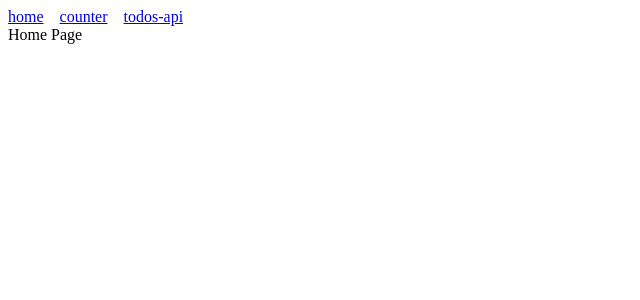
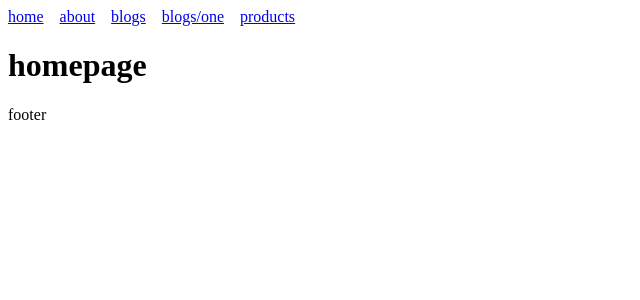
Before and after one commit to sagartmg2/react2080, a React (Vite) app in the folder react-base/: page / in a window 1280 px wide. Shown: the top 300 px of the page, without its empty margins (0-640 px from the left). Built offline with nearby package versions, Linux system fonts and the light colour scheme.

Commit message:
react-router-dom setup

```diff
--- a/react-base/src/ApiProductsListAutoLoad.jsx
+++ b/react-base/src/ApiProductsListAutoLoad.jsx
@@ -7,6 +7,9 @@ export default function ApiProductsListAutoLoad() {
   const [products, setProducts] = useState([]);
   const [isLoading, setisLoading] = useState(false);
   const [searchTerm, setSearchTerm] = useState("")
+  const [tempSearch,setTempSearchTerm] = useState("")
+
+
 
   const fetchProducts = () => {
     setisLoading(true);
@@ -18,6 +21,7 @@ export default function ApiProductsListAutoLoad() {
     });
   };
 
+
   useEffect(() =>{
     fetchProducts()
   },[searchTerm])  // dependency array
@@ -25,11 +29,11 @@ export default function ApiProductsListAutoLoad() {
   return (
     <div>
       {/* <button onClick={fetchProducts}>fetch Products</button> */}
-      {isLoading && (
+      {/* {isLoading && (
         <>
           <p>loading....</p>
         </>
-      )}
+      )} */}
 
         <input value={searchTerm} onChange={(e) =>{
         setSearchTerm(e.target.value)
@@ -41,6 +45,11 @@ export default function ApiProductsListAutoLoad() {
           return <li key={el.id} >{el.title}</li>;
         })}
       </ul>
+      {
+        products.length  === 0
+        &&
+        <p>empty products...</p>
+      }
     </div>
   );
 }
--- a/react-base/src/App.jsx
+++ b/react-base/src/App.jsx
@@ -1,4 +1,4 @@
-import { createBrowserRouter, Link, RouterProvider } from "react-router-dom";
+import { RouterProvider, createBrowserRouter, Link } from "react-router-dom";
 
 import Todos from "./Todos";
 import Users from "./Users";
@@ -13,6 +13,9 @@ import ApiProductsListAutoLoad from "./ApiProductsListAutoLoad";
 
 import TodosApi from "./TodosApi";
 import Header from "./Header";
+import Home from "./pages/Home";
+import Contact from "./pages/Contact";
+import RootElement from "./components/RootElement";
 
 let title = "state in react.js";
 let description = "Lorem ipsum dolor sit amet consectetur adipisicin";
@@ -20,35 +23,46 @@ let description = "Lorem ipsum dolor sit amet consectetur adipisicin";
 function App() {
   const router = createBrowserRouter([
     {
+      path: "",
+      element: <RootElement />,
+      children: [
+        {
           path: "/",
-      element: (
-        <>
-          <Header />
-          <div>Home Page</div>
-        </>
-      ),
+          element: <h1> homepage</h1>,
         },
         {
-      path: "/counter",
-      element: <Counter />,
+          path: "about",
+          element: <h1> about page </h1>,
         },
         {
-      path: "/todos-api",
-      element: <TodosApi />,
+          path: "products",
+          element: <ApiProductsListAutoLoad />,
         },
         {
-      path: "/products-autoload",
-      element: <ApiProductsListAutoLoad />,
+          path: "blogs",
+          children: [
+            {
+              path: "",
+              element: <h1> blogs page </h1>,
+            },
+            // {
+            //   path: "one",
+            //   element: <h1> blogs/one page </h1>,
+            // },
+            {
+              path: ":slug",
+              element: <h1> blogs:slug page </h1>,
+            },
+          ],
+        },
+      ],
     },
   ]);
 
   return (
     <div>
       <div>
-
-
         <RouterProvider router={router} />
-
 
         {/* <h1>{title}</h1>
         <p>{description}</p> */}
--- /dev/null
+++ b/react-base/src/components/RootElement.jsx
@@ -0,0 +1,23 @@
+import React from "react";
+import { Link, Outlet } from "react-router-dom";
+
+export default function RootElement() {
+  return (
+    <div>
+      <header>
+        {/* <a href="/">home</a>
+        <a href="/about">about</a>
+        <hr /> */}
+        <Link to="/">home</Link>
+        <Link to="/about">about</Link>
+        <Link to="/blogs">blogs</Link>
+        <Link to="/blogs/one">blogs/one</Link>
+        <Link to="/products">products</Link>
+      </header>
+
+      <Outlet />
+
+      <footer>footer</footer>
+    </div>
+  );
+}
--- a/react-base/src/main.jsx
+++ b/react-base/src/main.jsx
@@ -4,14 +4,11 @@ import ReactDOM from "react-dom/client";
 
 import "./main.css";
 import App from "./App";
-import { BrowserRouter } from "react-router-dom";
 /* react router dom */
 /* redux */
 /* configuration */
 ReactDOM.createRoot(document.getElementById("root")).render(
   <React.StrictMode>
-    {/* <BrowserRouter> */}
     <App />
-    {/* </BrowserRouter> */}
   </React.StrictMode>
 );
--- /dev/null
+++ b/react-base/src/pages/Contact.jsx
@@ -0,0 +1,7 @@
+import React from 'react'
+
+export default function Contact() {
+  return (
+    <div>Contact</div>
+  )
+}
--- /dev/null
+++ b/react-base/src/pages/Home.jsx
@@ -0,0 +1,15 @@
+import React from "react";
+
+export default function Home() {
+  return (
+    <>
+      <div>Home</div>
+      <p>
+        Lorem, ipsum dolor sit amet consectetur adipisicing elit. Non similique
+        repellat, voluptatum delectus in, nemo deserunt doloremque eaque
+        voluptate perspiciatis minima beatae neque esse hic? Laborum numquam est
+        in enim.
+      </p>
+    </>
+  );
+}
```
Lines whose indentation alone changed are shown as unchanged.
